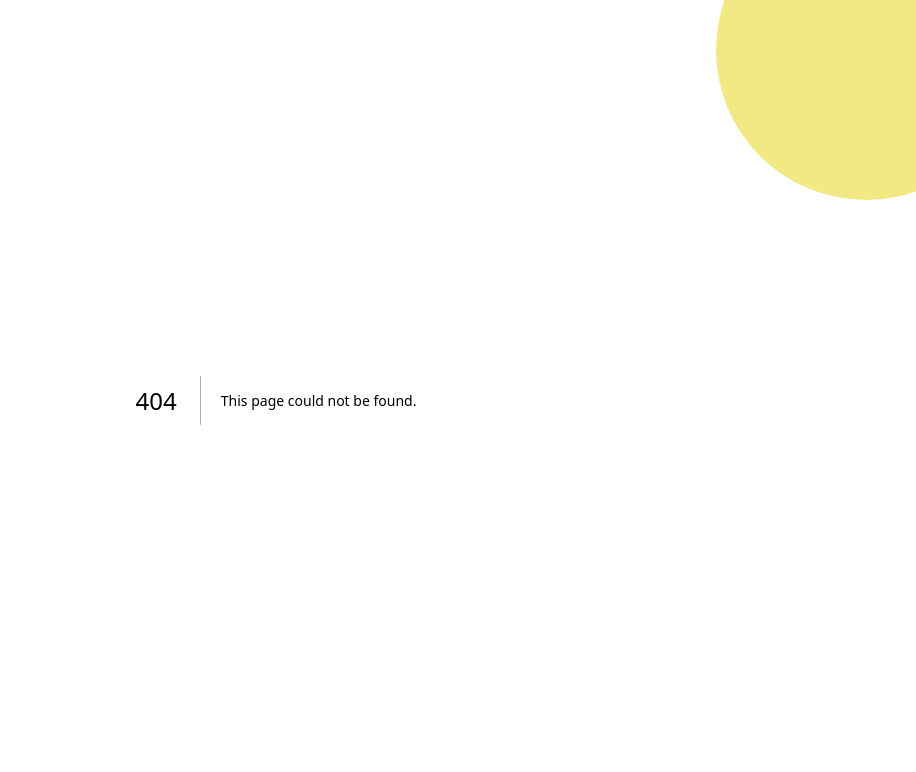
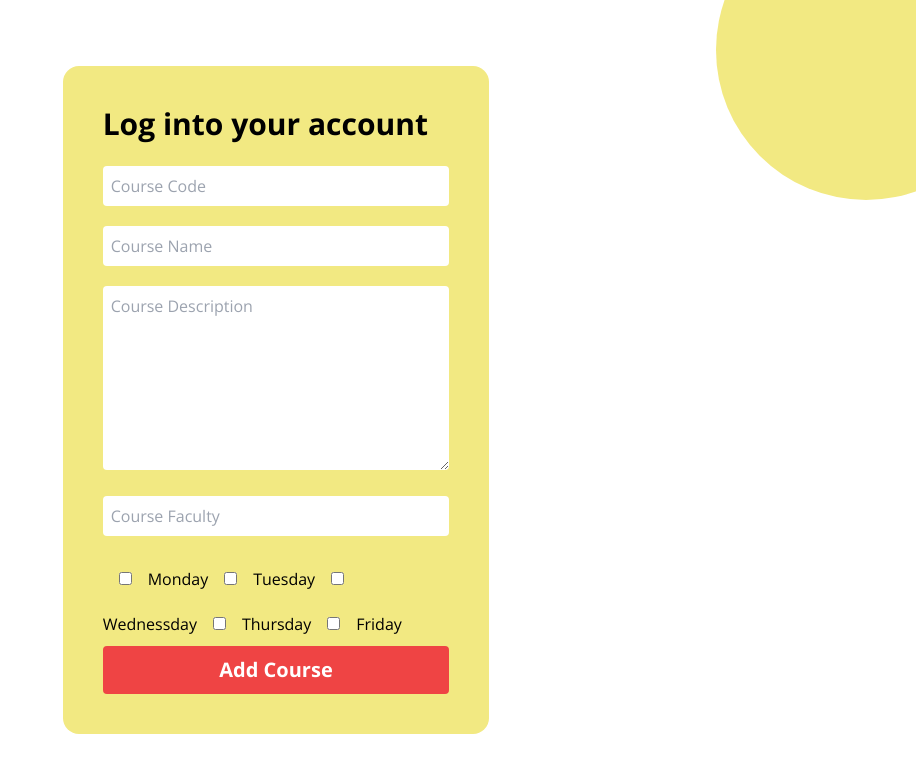
Before and after one commit to Gauravtripathii/line-up, a Next.js app: page /courses/add in a window 1280 px wide. Before the commit this address had no page. Shown: the top 772 px of the page, without its empty margins (364-1280 px from the left). Built offline with nearby package versions, Linux system fonts and the light colour scheme.

Commit message:
add course ui basic (excluding image option)

```diff
--- /dev/null
+++ b/src/app/courses/add/page.tsx
@@ -0,0 +1,138 @@
+"use client";
+
+import { useState } from "react";
+
+const styles = {
+  formContainer: {
+    backgroundColor: "#F2E982",
+  },
+  formContainerInputFocus: {
+    outline: "none",
+    transition: "0.5s",
+    letterSpacing: "2px",
+  },
+};
+
+export default function AddCourse() {
+  const [payload, setPayload] = useState({
+    code: "",
+    name: "",
+    description: "",
+    profileImage: "",
+    faculty: "",
+    days: [] as string[],
+  });
+  return (
+    <div className="h-full flex items-center justify-center">
+      <div
+        className="form-container p-10 rounded-2xl w-1/3"
+        style={styles.formContainer}
+      >
+        <h1 className="font-bold text-3xl mb-6">Log into your account</h1>
+        <p>
+          <input
+            type="text"
+            placeholder="Course Code"
+            className="mb-5 p-2 w-full rounded"
+            value={payload.code}
+            onChange={(e) => setPayload({ ...payload, code: e.target.value })}
+          />
+        </p>
+        <p>
+          <input
+            type="text"
+            placeholder="Course Name"
+            className="mb-5 p-2 w-full rounded"
+            value={payload.name}
+            onChange={(e) => setPayload({ ...payload, name: e.target.value })}
+          />
+        </p>
+        <p>
+          <textarea
+            name="Course_description"
+            id="Course_description"
+            cols={20}
+            rows={7}
+            className="mb-5 p-2 w-full rounded"
+            placeholder="Course Description"
+            value={payload.description}
+            onChange={(e) =>
+              setPayload({ ...payload, description: e.target.value })
+            }
+          ></textarea>
+        </p>
+        <p>
+          <input
+            type="text"
+            placeholder="Course Faculty"
+            className="mb-5 p-2 w-full rounded"
+            value={payload.faculty}
+            onChange={(e) =>
+              setPayload({ ...payload, faculty: e.target.value })
+            }
+          />
+        </p>
+        <p className="flex flex-wrap items-center">
+          <input
+            type="checkbox"
+            name="monday"
+            id="monday"
+            onChange={() =>
+              setPayload({ ...payload, days: [...payload.days, "monday"] })
+            }
+            className="m-4"
+          />{" "}
+          Monday
+          <input
+            type="checkbox"
+            name="tuesday"
+            id="tuesday"
+            onChange={() =>
+              setPayload({ ...payload, days: [...payload.days, "tuesday"] })
+            }
+            className="m-4"
+          />{" "}
+          Tuesday
+          <input
+            type="checkbox"
+            name="wednessday"
+            id="wednessday"
+            onChange={() =>
+              setPayload({ ...payload, days: [...payload.days, "wednessday"] })
+            }
+            className="m-4"
+          />{" "}
+          Wednessday
+          <input
+            type="checkbox"
+            name="thursday"
+            id="thursday"
+            onChange={() =>
+              setPayload({ ...payload, days: [...payload.days, "thursday"] })
+            }
+            className="m-4"
+          />{" "}
+          Thursday
+          <input
+            type="checkbox"
+            name="friday"
+            id="friday"
+            onChange={() =>
+              setPayload({ ...payload, days: [...payload.days, "friday"] })
+            }
+            className="m-4"
+          />{" "}
+          Friday
+        </p>
+        <p>
+          <button
+            onClick={() => console.log(payload)}
+            className="border-2 border-red-500 rounded bg-red-500 text-white p-2 w-full font-bold text-xl hover:bg-inherit hover:text-red-500"
+          >
+            Add Course
+          </button>
+        </p>
+      </div>
+    </div>
+  );
+}
--- a/src/app/courses/page.tsx
+++ b/src/app/courses/page.tsx
@@ -1,9 +1,16 @@
 "use client";
 
+import { useRouter } from "next/navigation";
+
 function CoursesPage() {
+  const router = useRouter();
+
+  const addCourse = () => {
+    router.push("/courses/add");
+  }
   return (
     <div className="h-full flex p-10">
-      <div className="add-course border rounded-full h-24 w-24 flex items-center justify-center hover:scale-125 transition ease-in-out cursor-pointer">+</div>
+      <div onClick={addCourse} className="add-course border rounded-full h-24 w-24 flex items-center justify-center hover:scale-125 transition ease-in-out cursor-pointer">+</div>
     </div>
   );
 }
```
Also changed, not shown: src/models/courseModel.ts (+5 -4 lines).
